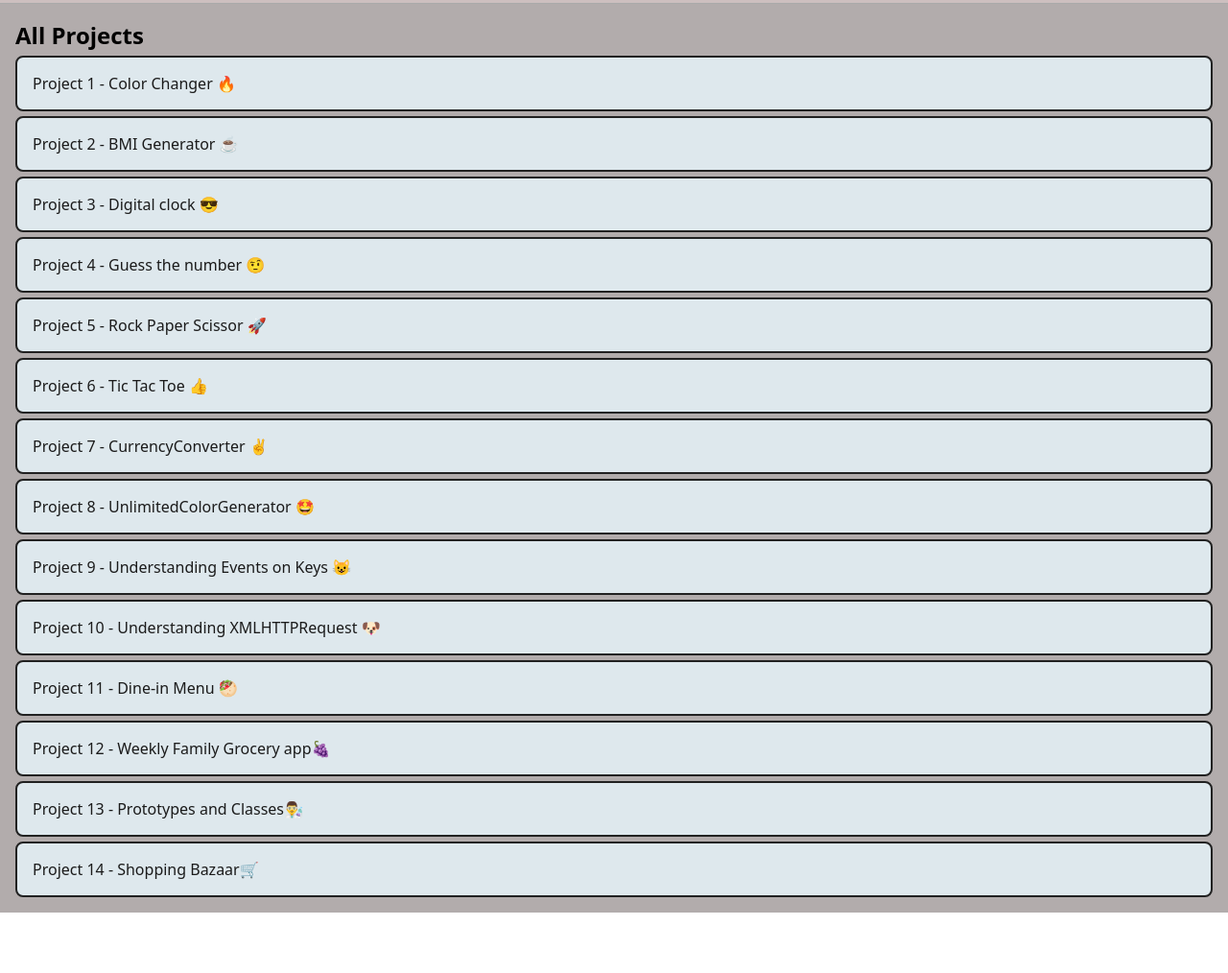
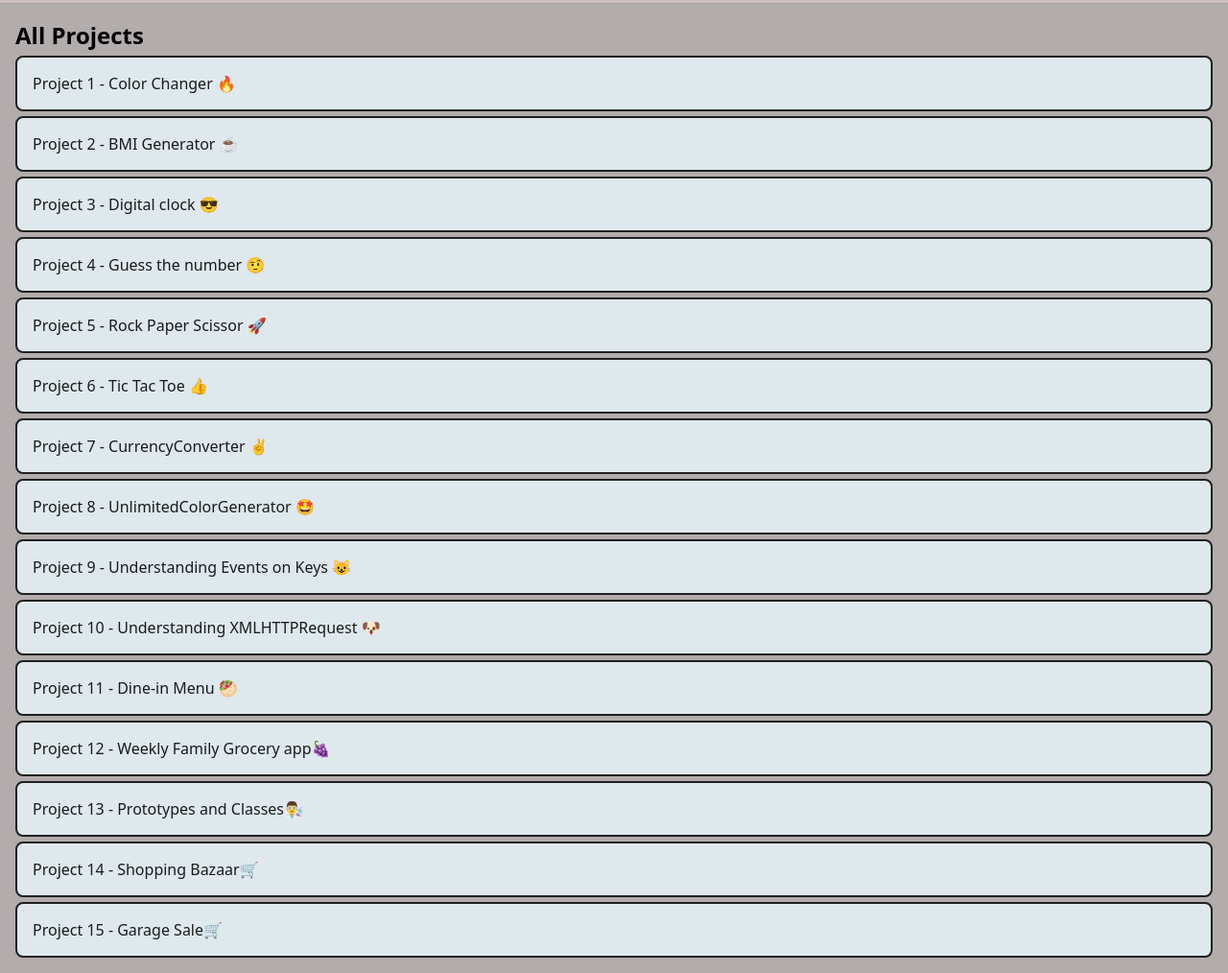
Before and after one commit to MadhulikaSingh02/JavascriptInAction, a plain HTML site: page index.html in a window 1280 px wide. Shown: the part 80-1094 px from the top of the page at 96% size. Before the commit the page ends 1031 px from the top, so only its background shows below. Drawn offline with Linux system fonts and the light colour scheme.

Commit message:
Addding Garage

```diff
--- a/index.html
+++ b/index.html
@@ -61,6 +61,9 @@
           href="./14-ShoppingBazaar/frontend/src/index.html"
           >Project 14 - Shopping Bazaar🛒</a
         >
+        <a class="project-link" href="./Garage-Project/GarageSale.html"
+          >Project 15 - Garage Sale🛒</a
+        >
       </div>
     </main>
   </body>
```
